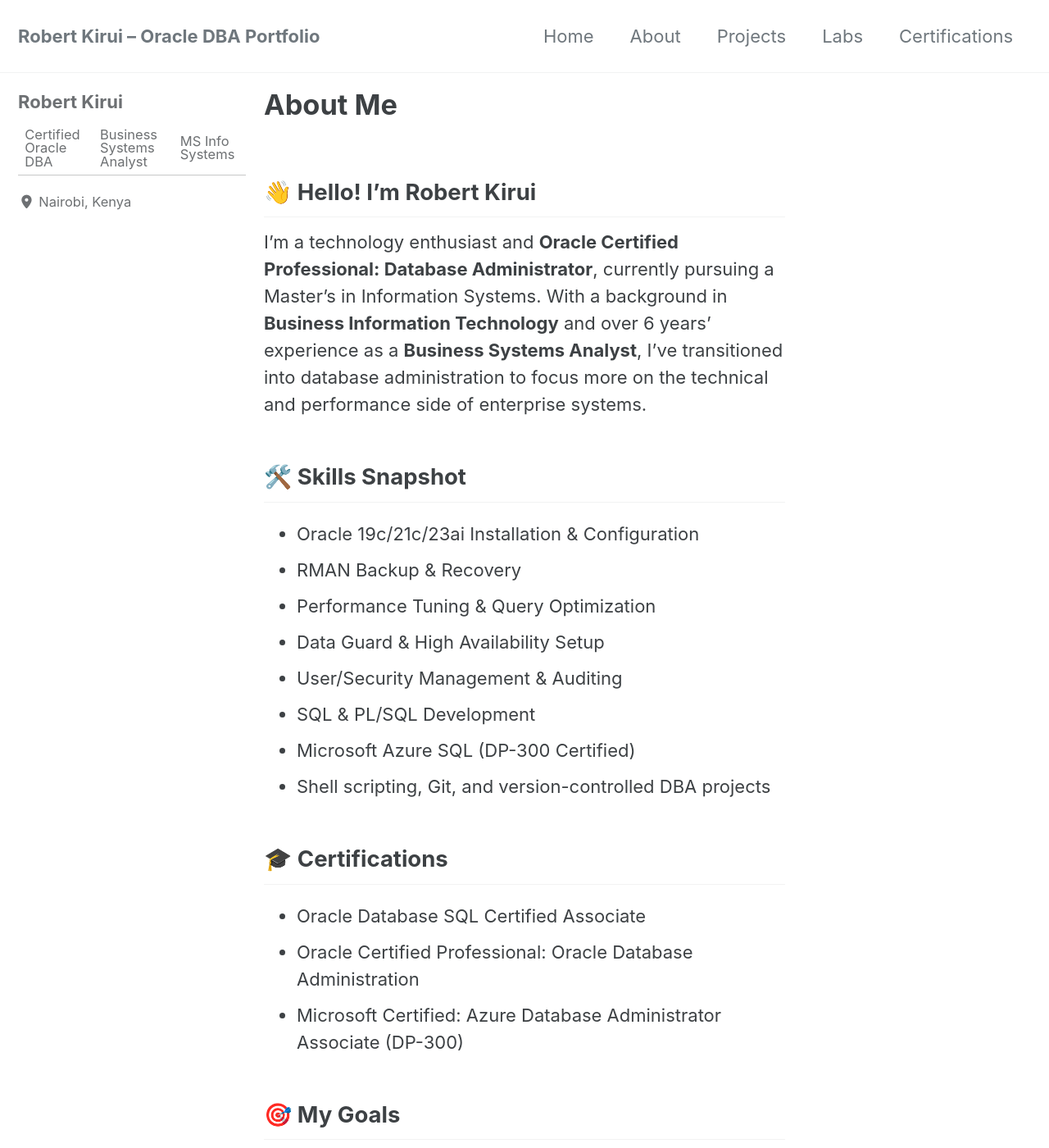
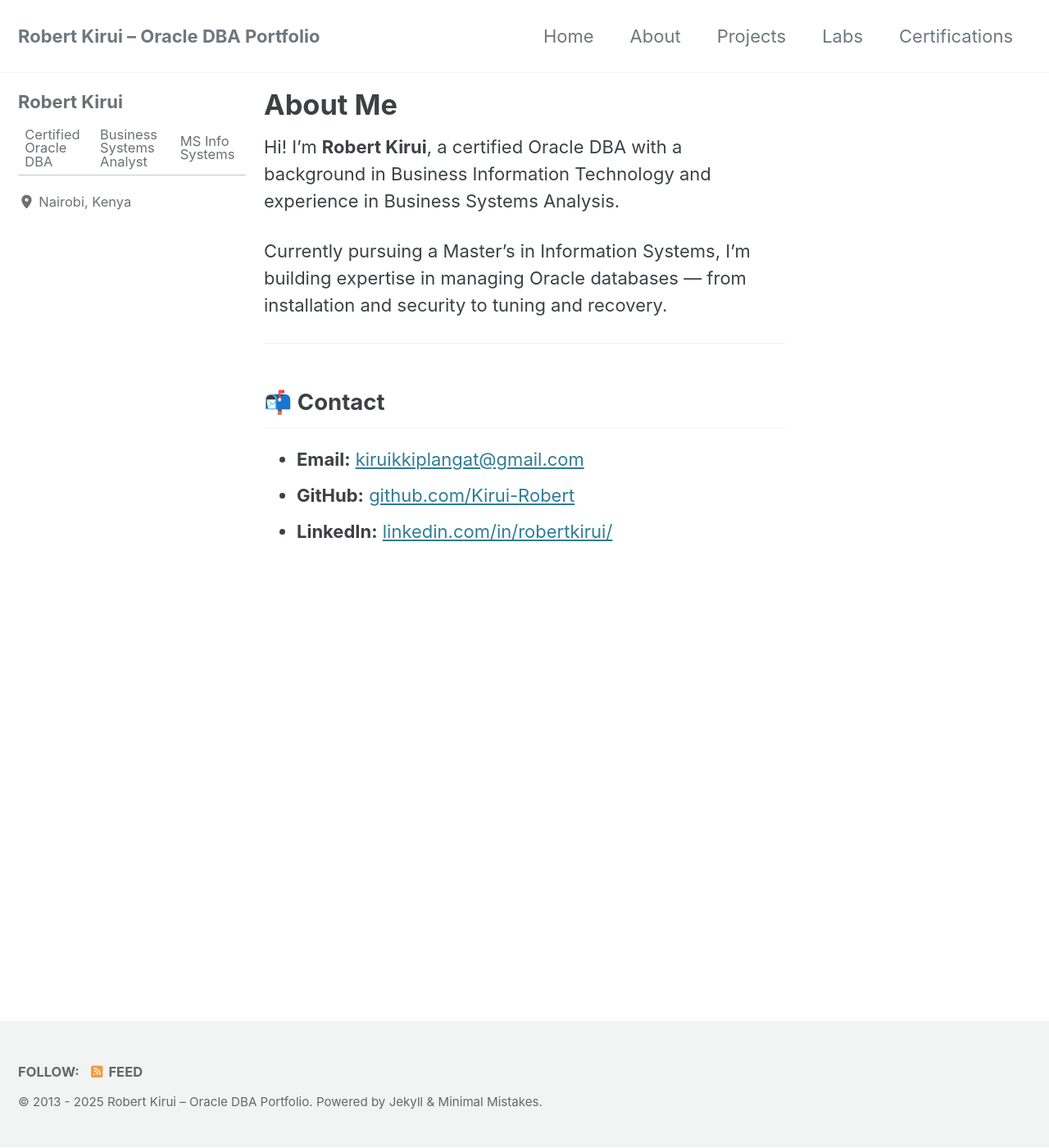
Before and after one commit to Kirui-Robert/Kirui-Robert.github.io, a Jekyll site: the page built from about.md, in a window 1280 px wide and 1400 px high. Shown: the whole window at 82% size. Built offline with Jekyll 4.4.1, drawn with Linux system fonts in a browser that asks for light colours; cached includes are drawn as plain includes; some of the changed text lies outside the part shown.

Commit message:
Updated Custom Pages

```diff
--- a/about.md
+++ b/about.md
@@ -5,39 +5,14 @@ permalink: /about/
 author_profile: true
 ---
 
-## 👋 Hello! I'm Robert Kirui
+Hi! I'm **Robert Kirui**, a certified Oracle DBA with a background in Business Information Technology and experience in Business Systems Analysis.
 
-I'm a technology enthusiast and **Oracle Certified Professional: Database Administrator**, currently pursuing a Master's in Information Systems. With a background in **Business Information Technology** and over 6 years' experience as a **Business Systems Analyst**, I've transitioned into database administration to focus more on the technical and performance side of enterprise systems.
+Currently pursuing a Master's in Information Systems, I'm building expertise in managing Oracle databases — from installation and security to tuning and recovery.
 
-## 🛠️ Skills Snapshot
+---
 
-- Oracle 19c/21c/23ai Installation & Configuration
-- RMAN Backup & Recovery
-- Performance Tuning & Query Optimization
-- Data Guard & High Availability Setup
-- User/Security Management & Auditing
-- SQL & PL/SQL Development
-- Microsoft Azure SQL (DP-300 Certified)
-- Shell scripting, Git, and version-controlled DBA projects
+## 📬 Contact
 
-## 🎓 Certifications
-
-- Oracle Database SQL Certified Associate
-- Oracle Certified Professional: Oracle Database Administration
-- Microsoft Certified: Azure Database Administrator Associate (DP-300)
-
-## 🎯 My Goals
-
-- Build robust, secure, and high-performing database systems.
-- Solve real-world enterprise challenges through smart database architecture.
-- Become a trusted DBA and later a Data Platform Architect or Technical Consultant.
-
-## 🤝 Let’s Connect
-
-Feel free to reach out if you're a fellow DBA, recruiter, or just someone curious about Oracle systems.
-
-- 📧 Email: kiruikkiplangat@gmail.com
-- 🐙 GitHub: [github.com/Kirui-Robert](https://github.com/Kirui-Robert)
-- 💼 LinkedIn: [linkedin.com/in/robertkirui/](https://linkedin.com/in/robertkirui/)
-
-> "The database is the backbone of every great system — let’s keep it healthy and strong."
+- **Email:** [kiruikkiplangat@gmail.com](mailto:kiruikkiplangat@gmail.com)
+- **GitHub:** [github.com/Kirui-Robert](https://github.com/Kirui-Robert)
+- **LinkedIn:** [linkedin.com/in/robertkirui/](https://linkedin.com/in/robertkirui/)
```
Also changed, not shown: _pages/projects.md (deleted, +0 -8 lines), certifications.md (added, +14 -0 lines), index.md (+11 -13 lines), labs.md (added, +20 -0 lines), projects.md (added).
